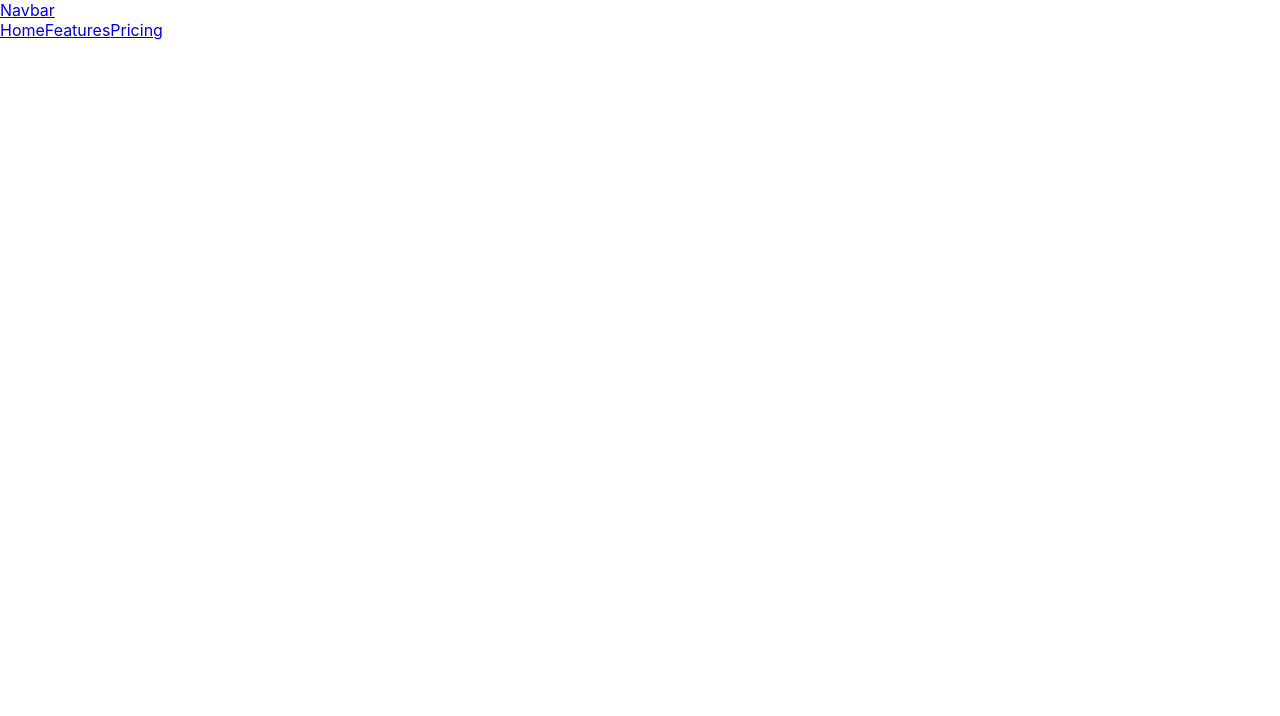
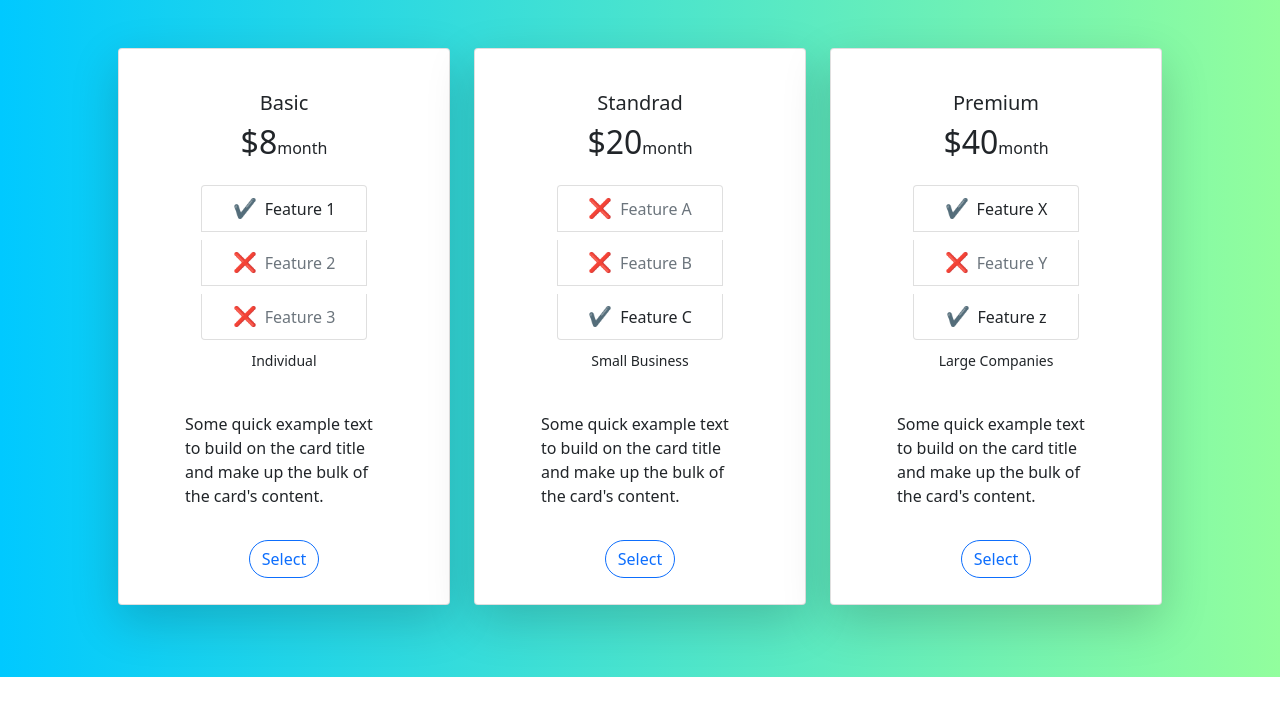
Before and after one commit to tanhLinhphong/ReactJs-Aptech, a React (Create React App) app: page / in a window 1280 px wide. Shown: the top 716 px of the page. Built offline with nearby package versions, Linux system fonts and the light colour scheme.

Commit message:
frist commit

```diff
--- a/public/index.html
+++ b/public/index.html
@@ -3,6 +3,7 @@
   <head>
     <meta charset="utf-8" />
     <link rel="icon" href="%PUBLIC_URL%/favicon.ico" />
+
     <meta name="viewport" content="width=device-width, initial-scale=1" />
     <meta name="theme-color" content="#000000" />
     <meta
@@ -24,6 +25,7 @@
       work correctly both with client-side routing and a non-root public URL.
       Learn how to configure a non-root public URL by running `npm run build`.
     -->
+    <link href="https://cdn.jsdelivr.net/npm/bootstrap@5.0.0-beta1/dist/css/bootstrap.min.css" rel="stylesheet" integrity="sha384-giJF6kkoqNQ00vy+HMDP7azOuL0xtbfIcaT9wjKHr8RbDVddVHyTfAAsrekwKmP1" crossorigin="anonymous">
     <title>React App</title>
   </head>
   <body>
@@ -39,5 +41,6 @@
       To begin the development, run `npm start` or `yarn start`.
       To create a production bundle, use `npm run build` or `yarn build`.
     -->
+    <script src="https://cdn.jsdelivr.net/npm/bootstrap@5.0.0-beta1/dist/js/bootstrap.bundle.min.js" integrity="sha384-ygbV9kiqUc6oa4msXn9868pTtWMgiQaeYH7/t7LECLbyPA2x65Kgf80OJFdroafW" crossorigin="anonymous"></script>
   </body>
 </html>
--- a/src/App.css
+++ b/src/App.css
@@ -36,3 +36,150 @@
     transform: rotate(360deg);
   }
 }
+/* User Profile */
+.user-name{
+  font-family: Roboto;
+  font-weight: normal;
+}
+.user-profile-pic{
+  height: 250px;
+  aspect-ratio: 1/1;
+  border-radius: 50%;
+  object-fit: cover;
+}
+.user-first-name{
+  font-weight: bold;
+  font-style: italic;
+  color: orange;
+}
+/* Style for pricing */
+.card {
+  border:none;
+  padding: 10px 50px;
+}
+
+.card::after {
+  position: absolute;
+  z-index: -1;
+  opacity: 0;
+  -webkit-transition: all 0.6s cubic-bezier(0.165, 0.84, 0.44, 1);
+  transition: all 0.6s cubic-bezier(0.165, 0.84, 0.44, 1);
+}
+
+.card:hover {
+  transform: scale(1.02, 1.02);
+  -webkit-transform: scale(1.02, 1.02);
+  backface-visibility: hidden;
+  will-change: transform;
+  box-shadow: 0 1rem 3rem rgba(0,0,0,.75) !important;
+}
+
+.card:hover::after {
+  opacity: 1;
+}
+
+.card:hover .btn-outline-primary{
+  color:white;
+  background:#007bff;
+}
+
+/* Add these styles to your global styles or within the component */
+
+.custom-list {
+  list-style-type: none;
+  padding: 0;
+}
+
+.custom-list-item {
+  display: flex;
+  align-items: center;
+  margin-bottom: 8px;
+  cursor: pointer;
+}
+
+.custom-list-item.disabled {
+  cursor: not-allowed;
+}
+
+.feature-icon {
+  margin-right: 8px;
+  font-size: 1.2em;
+  color: #28a745; /* Change the color as needed */
+}
+
+.feature-icon.disabled {
+  color: #ccc; /* Change the color for disabled features */
+}
+
+.card-body {
+  position: relative;
+}
+
+.card-body::before {
+  content: '';
+  position: absolute;
+  top: 0;
+  left: 0;
+  right: 0;
+  bottom: 0;
+  border: 2px solid #28a745; /* Change the color as needed */
+  border-radius: 8px; /* Adjust the border-radius as needed */
+  opacity: 0;
+  transition: opacity 0.3s ease;
+}
+
+.card-body:hover::before {
+  opacity: 1;
+}
+
+/* Item List css */
+.product-list {
+  display: flex;
+  justify-content: space-around;
+  flex-wrap: wrap;
+}
+
+.product {
+  width: 250px;
+  margin: 20px;
+  padding: 10px;
+  border: 1px solid #ddd;
+  text-align: center;
+}
+
+.product img {
+  max-width: 100%;
+  height: auto;
+}
+
+.product h3 {
+  margin: 10px 0;
+}
+/* Item.css */
+.item {
+  border: 1px solid #ddd;
+  padding: 15px;
+  margin: 10px;
+  text-align: center;
+}
+
+.item img {
+  max-width: 100%;
+  height: auto;
+  margin-bottom: 10px;
+}
+
+.item h3 {
+  font-size: 1.2em;
+  margin-bottom: 10px;
+}
+
+.item p {
+  margin: 5px 0;
+}
+
+.item-list {
+  display: flex;
+  flex-wrap: wrap;
+  justify-content: space-around;
+}
--- a/src/App2.js
+++ b/src/App2.js
@@ -1,10 +1,11 @@
-import Container from 'react-bootstrap/Container';
+import './App.css';
 import PricingPage from './component/PricingPage';
- function App2(){
+function App2(){
     return(
         <div className='app-container'>
             <PricingPage/>
         </div>
     )
  }
+
  export default App2;
--- /dev/null
+++ b/src/component/PlanCard.js
@@ -0,0 +1,34 @@
+import React from "react";
+const PlanCard =({planName,description,features, price})=>{
+    return(
+        <div className="card h-100 shadow-lg">
+            <div className="card-body">
+                <div className="text-center p-3">
+                    <h5 className="card-title">{planName}</h5>
+                    <span className="h2">${price}</span>month
+                    <br/><br/>
+                    <ul className="list-group custom-list">
+                        {features.map((features,index)=>(
+                            <li
+                            key={index}
+                            className={`list-group-item custom-list-item ${features.disabled ? 'disabled': ''}`}>
+
+                                <span className={`feature-icon ${features.disabled ? 'disabled':''}`}>
+                                    {features.disabled ? '❌' : '✔'}
+                                </span>
+                                {features.text}
+                            </li>
+                        ))}
+                    </ul>
+                    <small>{description}</small>
+                    <br/><br/>
+                </div>
+                <p className="card-text">Some quick example text to build on the card title and make up the bulk of the card's content.</p>
+            </div>
+            <div className="card-body text-center">
+                <button className="btn btn-outline-primary btn-lq" style={{borderRadius:'30px'}}>Select</button>
+            </div>
+        </div>
+    );
+};
+export default PlanCard;
--- a/src/component/PricingPage.js
+++ b/src/component/PricingPage.js
@@ -1,18 +1,55 @@
-import Container from 'react-bootstrap/Container';
-import Nav from 'react-bootstrap/Nav';
-import Navbar from 'react-bootstrap/Navbar';
-const PricingPage = (props)=>{
-    return (<>
-     <Navbar bg="dark" data-bs-theme="dark">
-        <Container>
-          <Navbar.Brand href="#home">Navbar</Navbar.Brand>
-          <Nav className="me-auto">
-            <Nav.Link href="#home">Home</Nav.Link>
-            <Nav.Link href="#features">Features</Nav.Link>
-            <Nav.Link href="#pricing">Pricing</Nav.Link>
-          </Nav>
-        </Container>
-      </Navbar>
-    </>);
-}
+import React from 'react'
+import PlanCard from './PlanCard'
+
+const PricingPage=() =>{
+  const plans =[
+    {
+      planName:"Basic",
+      description:"Individual",
+      price:8,
+      features:[
+        {text: "Feature 1",disabled: false},
+        {text: "Feature 2",disabled: true},
+        {text: "Feature 3",disabled: true},
+      ],
+    },
+    {
+      planName:"Standrad",
+      description:"Small Business",
+      price:20,
+      features:[
+        {text: "Feature A",disabled: true},
+        {text: "Feature B",disabled: true},
+        {text: "Feature C",disabled: false},
+      ],
+    },
+    {
+      planName:"Premium",
+      description:"Large Companies",
+      price:40,
+      features:[
+        {text: "Feature X",disabled: false},
+        {text: "Feature Y",disabled: true},
+        {text: "Feature z",disabled: false},
+      ],
+    },
+  ];
+
+  return(
+    <div className="container-fluid" style={{background: 'Linear-gradient(90deg, #00C9FF 0%,#92FE9D 100%)'}}>
+      <div className="container p-5">
+        <div className="row">
+          {plans.map((plan,index)=>(
+            <div key = {index} className="col-lg-4 col-md-12 mb-4">
+              <PlanCard{...plan}/>
+              </div>
+          ))}
+        </div>
+      </div>
+    </div>
+  );
+};
+
+
+
 export default PricingPage;
--- a/src/index.js
+++ b/src/index.js
@@ -4,7 +4,7 @@ import './index.css';
 import App from './App';
 import App2 from './App2';
 import reportWebVitals from './reportWebVitals';
-
+import 'bootstrap/dist/css/bootstrap.min.css';
 const root = ReactDOM.createRoot(document.getElementById('root'));
 root.render(
   <React.StrictMode>
```
